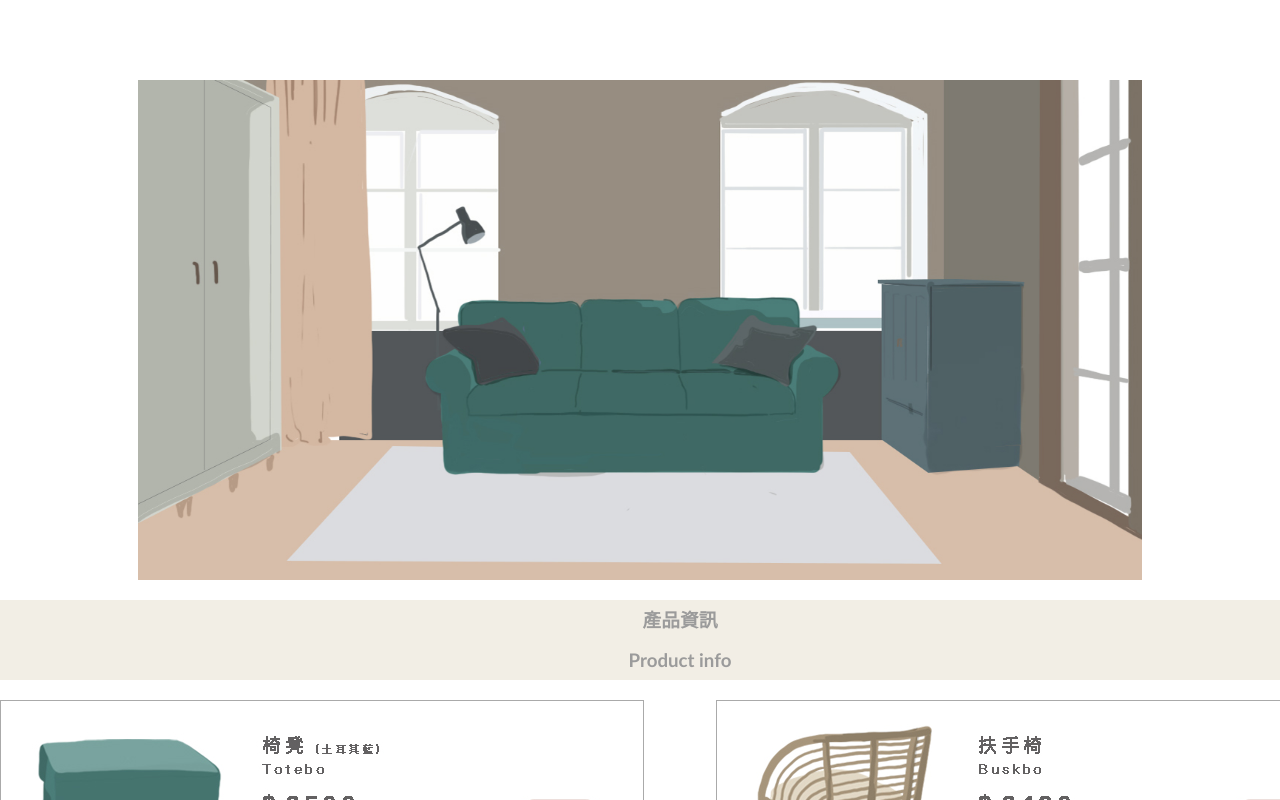
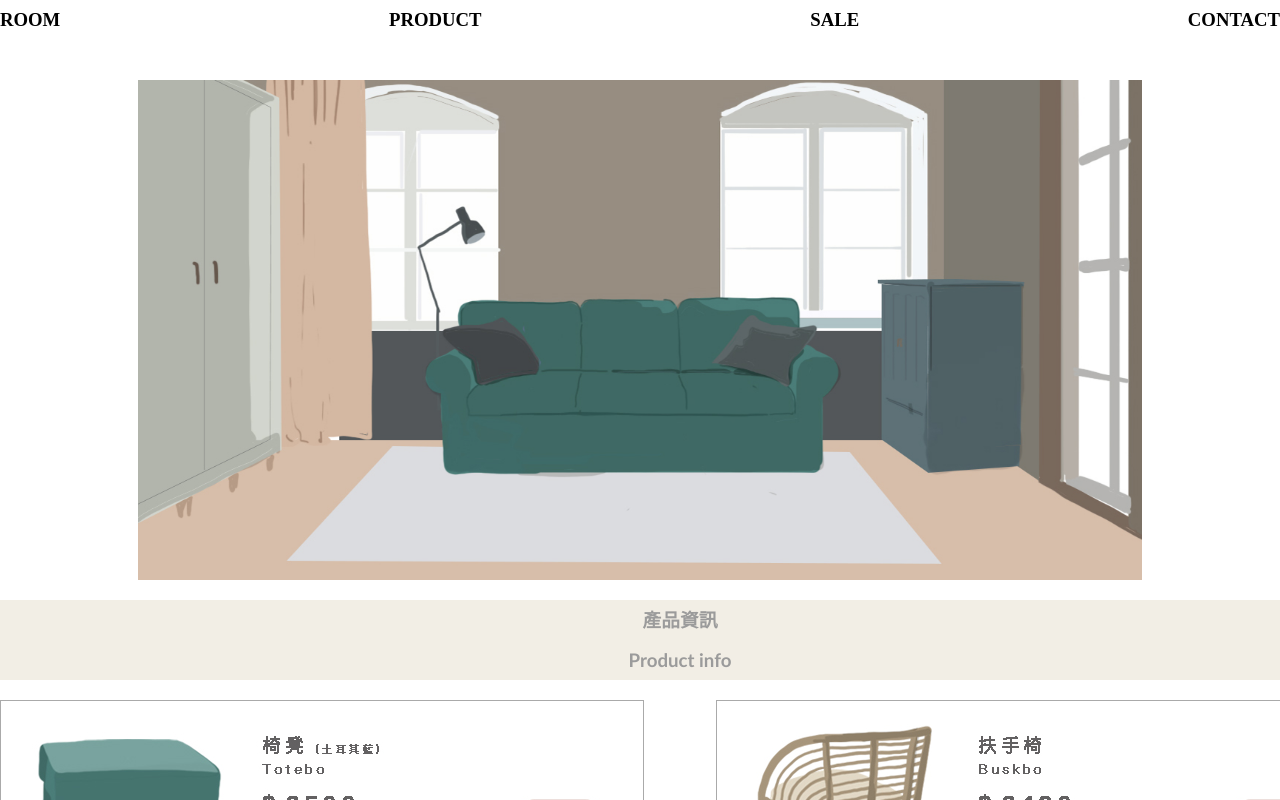
Before and after one commit to fennecJ/uidd2021_week1, a plain HTML site: page index.html in a window 1280 px wide. Shown: the top 800 px of the page. Drawn offline with Linux system fonts and the light colour scheme.

Commit message:
Add menu's word and display in flex

```diff
--- a/css/index.css
+++ b/css/index.css
@@ -6,6 +6,10 @@ padding: 0;
 }
 
 #menu_bg{
+display: flex;
+flex-direction:row;
+line-height:40px;
+justify-content: space-between;
 width:100%;
 height: 80px;
 left: 0;
--- a/index.html
+++ b/index.html
@@ -10,7 +10,10 @@
 
 <body>
 <div id="menu_bg">
-
+    <h3>ROOM</h3>
+    <h3>PRODUCT</h3>
+    <h3>SALE</h3>
+    <h3>CONTACT</h3>
 </div>
 
 
```
